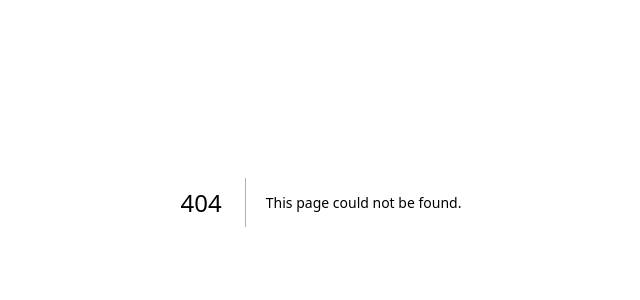
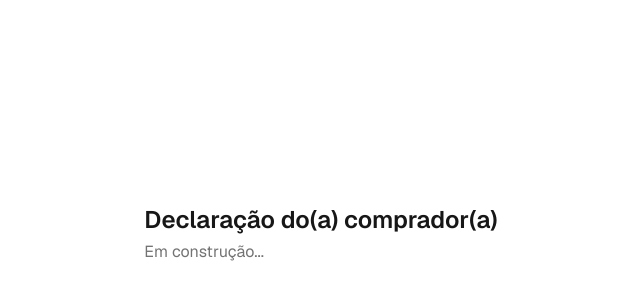
Before and after one commit to matheusgoncalves/scrivano, a Next.js app: page /declaracao-comprador in a window 1280 px wide. Before the commit this address had no page. Shown: the part 198-498 px from the top of the page, without its empty margins (319-959 px from the left). Built offline with nearby package versions, Linux system fonts and the light colour scheme.

Commit message:
Criando páginas para os novos documentos

```diff
--- /dev/null
+++ b/app/declaracao-comprador/page.tsx
@@ -0,0 +1,17 @@
+export default function DeclaracaoComprador() {
+    return (
+      <div className="grid align-top">
+        <div className="grid justify-items-center min-h-screen p-8 pb-20 gap-16 sm:p-20 font-[family-name:var(--font-geist-sans)]">
+          <main className="flex flex-col gap-8 row-start-2 sm:items-start">
+            <div className="flex flex-col gap-1">
+              <h2 className="font-semibold text-2xl">Declaração do(a) comprador(a)</h2>
+
+              <div className="flex gap-2 items-center text-neutral-500">
+                <p>Em construção...</p>
+              </div>
+            </div>
+          </main>
+        </div>
+      </div>
+    );
+  }
--- /dev/null
+++ b/app/declaracao-vendedor/page.tsx
@@ -0,0 +1,17 @@
+export default function DeclaracaoVendedor() {
+    return (
+      <div className="grid align-top">
+        <div className="grid justify-items-center min-h-screen p-8 pb-20 gap-16 sm:p-20 font-[family-name:var(--font-geist-sans)]">
+          <main className="flex flex-col gap-8 row-start-2 sm:items-start">
+            <div className="flex flex-col gap-1">
+            <h2 className="font-semibold text-2xl">Declaração do(a) vendedor(a)</h2>
+
+              <div className="flex gap-2 items-center text-neutral-500">
+                <p>Em construção...</p>
+              </div>
+            </div>
+          </main>
+        </div>
+      </div>
+    );
+  }
--- /dev/null
+++ b/app/itbi-pedro-osorio/page.tsx
@@ -0,0 +1,17 @@
+export default function ITBIPedroOsorio() {
+  return (
+    <div className="grid align-top">
+      <div className="grid justify-items-center min-h-screen p-8 pb-20 gap-16 sm:p-20 font-[family-name:var(--font-geist-sans)]">
+        <main className="flex flex-col gap-8 row-start-2 sm:items-start">
+          <div className="flex flex-col gap-1">
+            <h2 className="font-semibold text-2xl">ITBI (Pedro Osório)</h2>
+
+            <div className="flex gap-2 items-center text-neutral-500">
+              <p>Em construção...</p>
+            </div>
+          </div>
+        </main>
+      </div>
+    </div>
+  );
+}
```
